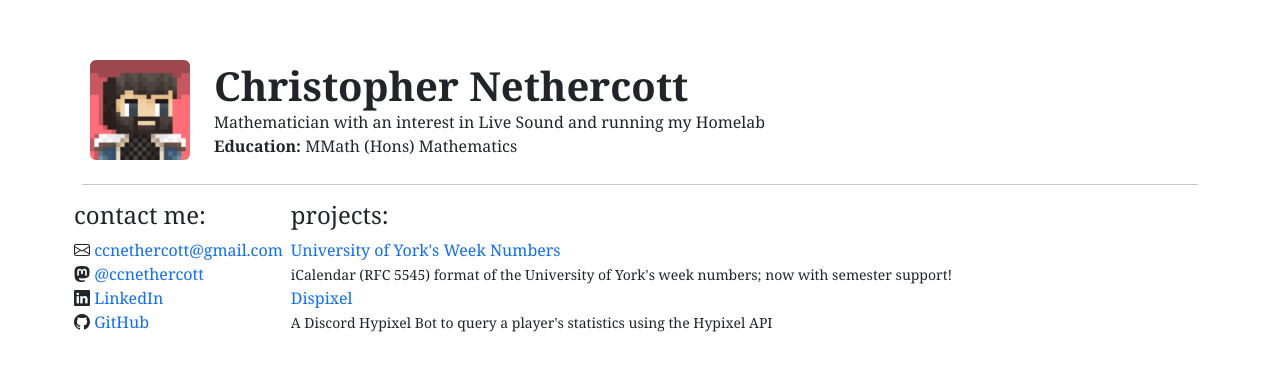
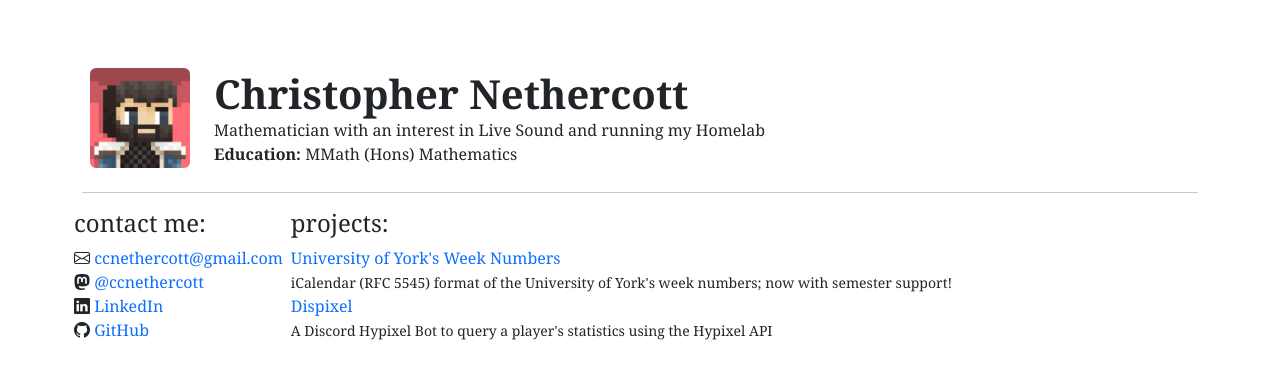
Before and after one commit to chriscn/website, a plain HTML site: page index.html in a window 1280 px wide. Shown: the part 207-586 px from the top of the page. Drawn offline with nearby package versions, Linux system fonts and the light colour scheme.

Commit message:
Added margin around content

```diff
--- a/index.html
+++ b/index.html
@@ -21,7 +21,7 @@
 
 		<title>Christopher Nethercott</title>
 	</head>
-	<body class="min-vh-100 d-flex align-items-center">
+	<body class="min-vh-100 d-flex align-items-center m-2">
 		<div class="container py-2">
 			<div class="bg px-2 py-2">
 				<div class="row gx-4 align-items-center">
```
